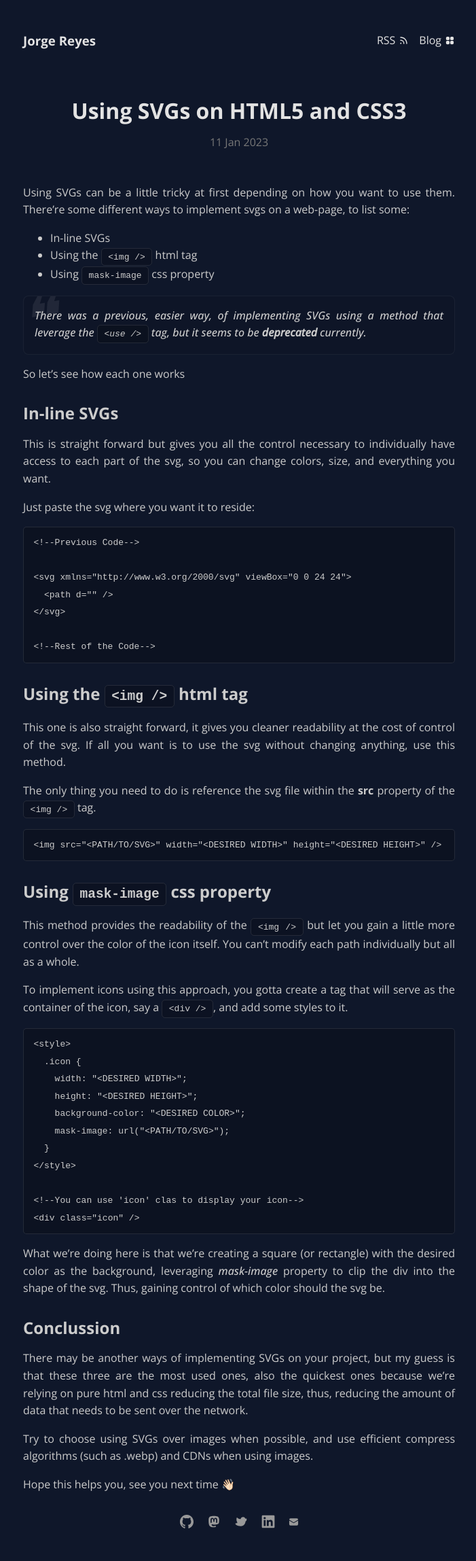
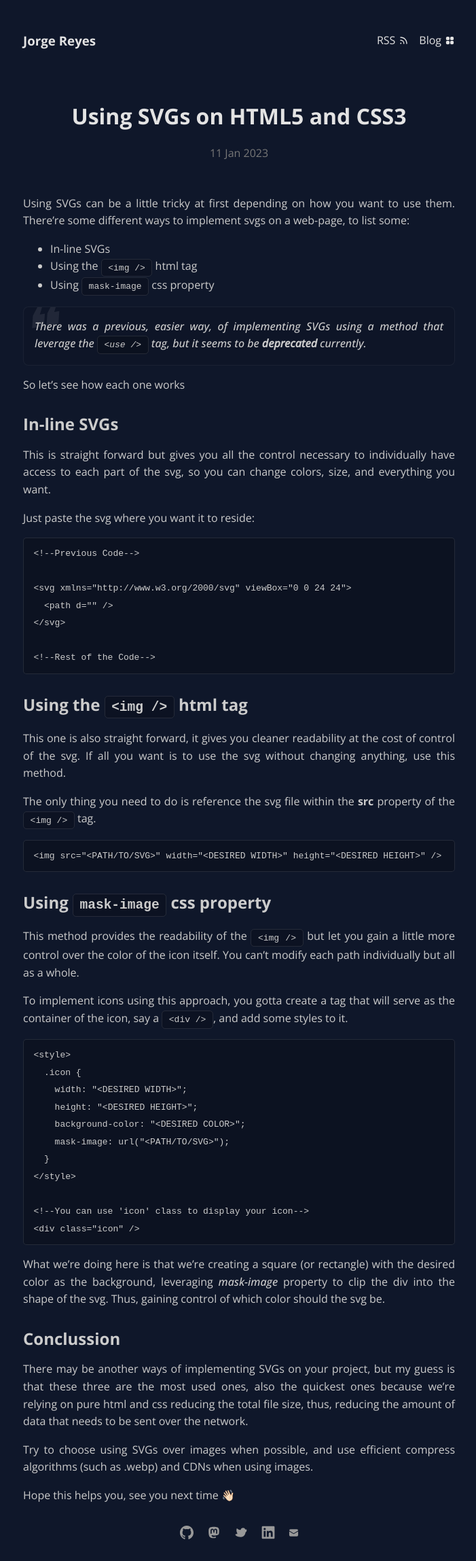
Before and after one commit to imreyesjorge/index, a Jekyll site: the page built from docs/_posts/2023-01-11-using-svgs.md, in a window 1280 px wide. Shown: the whole page at 68% size, without its empty margins (288-989 px from the left). Built offline with Jekyll 4.4.1, drawn with Linux system fonts in a browser that asks for light colours.

````diff
--- a/docs/_posts/2023-01-11-using-svgs.md
+++ b/docs/_posts/2023-01-11-using-svgs.md
@@ -55,7 +55,7 @@
   }
 </style>
 
-<!--You can use 'icon' clas to display your icon-->
+<!--You can use 'icon' class to display your icon-->
 <div class="icon" />
 ```
 
--- a/docs/assets/css/main.scss
+++ b/docs/assets/css/main.scss
@@ -119,6 +119,8 @@
   background-color: rgba(0, 0, 0, 0.2);
   border: 1px solid rgba(255, 255, 255, 0.1);
   border-radius: 5px;
+
+  overflow-x: auto;
 
   code {
     padding: 0;
@@ -263,9 +265,12 @@
   text-align: center;
   margin-bottom: 3rem;
 
+  h1 {
+    line-height: 130%;
+  }
+
   p {
     color: #777;
-    margin-top: 0.8rem;
   }
 }
 
````
